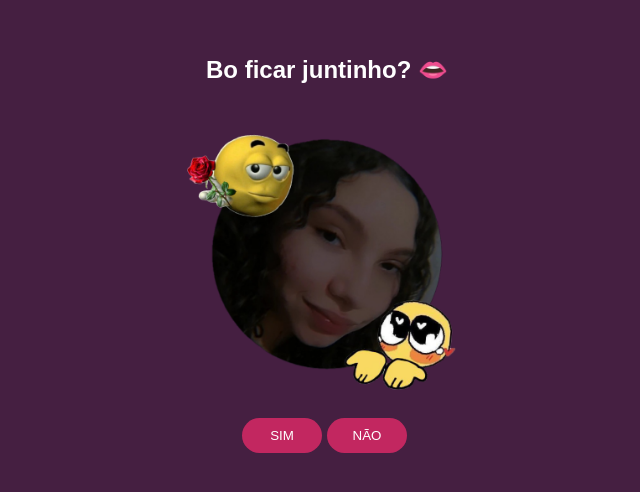
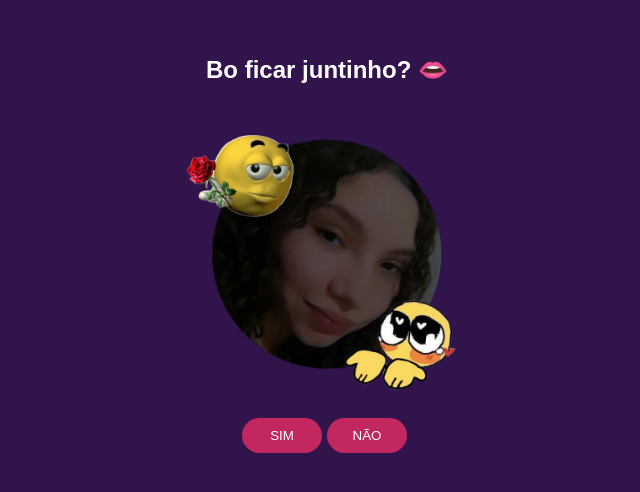
Before and after one commit to chicznovin/larye, a plain HTML site: page index.html in a window 1280 px wide. Shown: the part 124-616 px from the top of the page, without its empty margins (323-963 px from the left). Drawn offline with Linux system fonts and the light colour scheme.

Commit message:
Update index.html

```diff
--- a/index.html
+++ b/index.html
@@ -20,7 +20,7 @@
 </body>
 <style>
     .conteudo {
-        background: #451f41;
+        background: #32144d;
         width: 100%;
         height: 100%;
         position: fixed;
```
